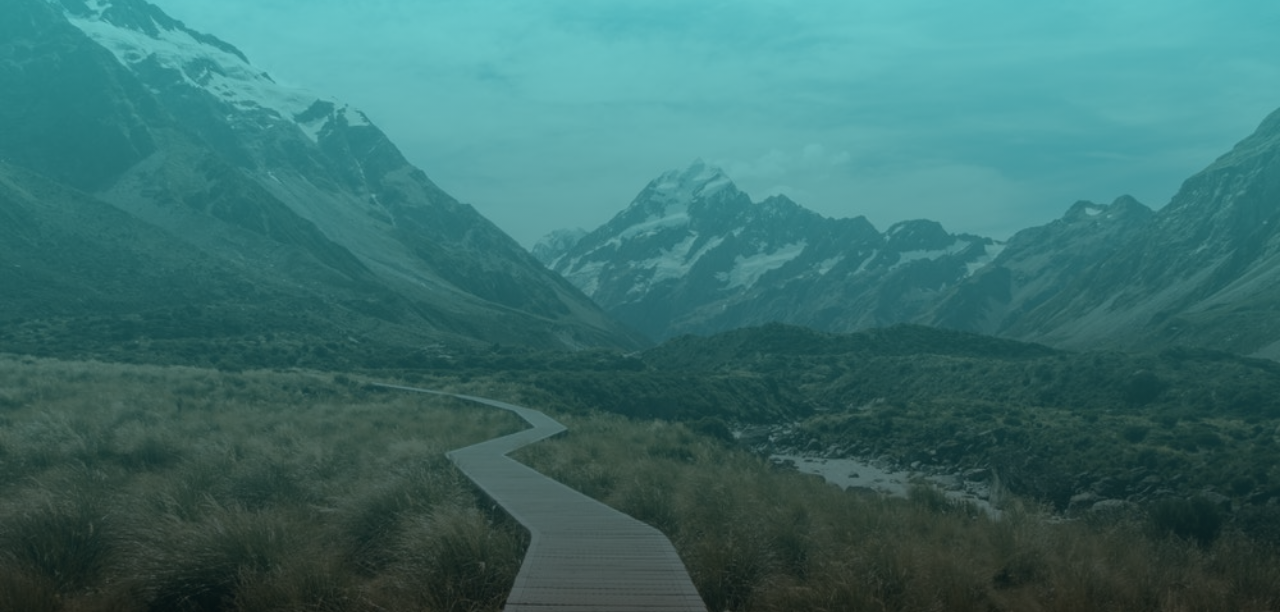
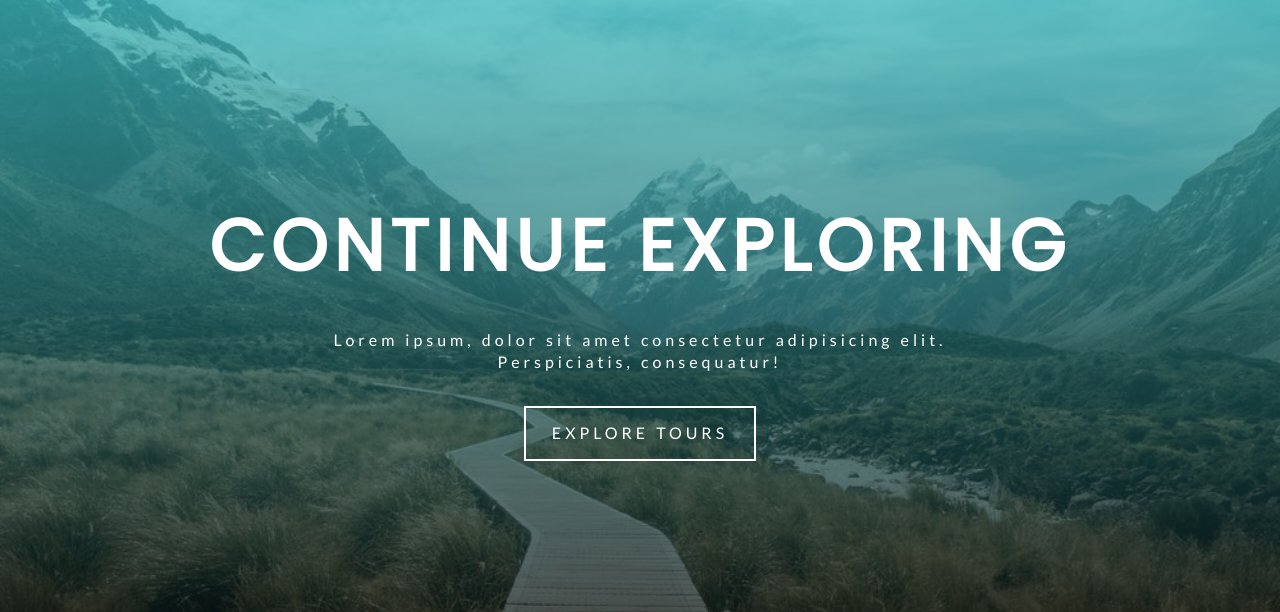
Before and after one commit to davidwachlin/backroads, a Gatsby site: page / in a window 1280 px wide. Shown: the part 188-800 px from the top of the page. Built offline with nearby package versions, Linux system fonts and the light colour scheme; Gatsby itself is replaced by a stand-in of ours.

Commit message:
creates banner component and inserts in index.html

```diff
--- /dev/null
+++ b/src/components/Banner.js
@@ -0,0 +1,14 @@
+import React from "react"
+import styles from "../css/banner.module.css"
+
+const Banner = ({ title, info, children }) => {
+  return (
+    <div className={styles.banner}>
+      <h1>{title}</h1>
+      <p>{info}</p>
+      {children}
+    </div>
+  )
+}
+
+export default Banner
--- a/src/pages/index.js
+++ b/src/pages/index.js
@@ -2,11 +2,16 @@
 import { Link } from "gatsby"
 import Layout from "../components/Layout"
 import SimpleHero from '../components/SimpleHero'
+import Banner from '../components/Banner'
 
 
 export default () => (
   <Layout>
-    <SimpleHero />
-    <div>Hello from backroads</div>
+    <SimpleHero>
+      <Banner title="continue exploring" info="Lorem ipsum, dolor sit amet consectetur adipisicing elit. Perspiciatis, consequatur!">
+        <Link to="/tours" className="btn-white">explore tours</Link>
+      </Banner>
+    </SimpleHero>
+    l
   </Layout>
 )
```
